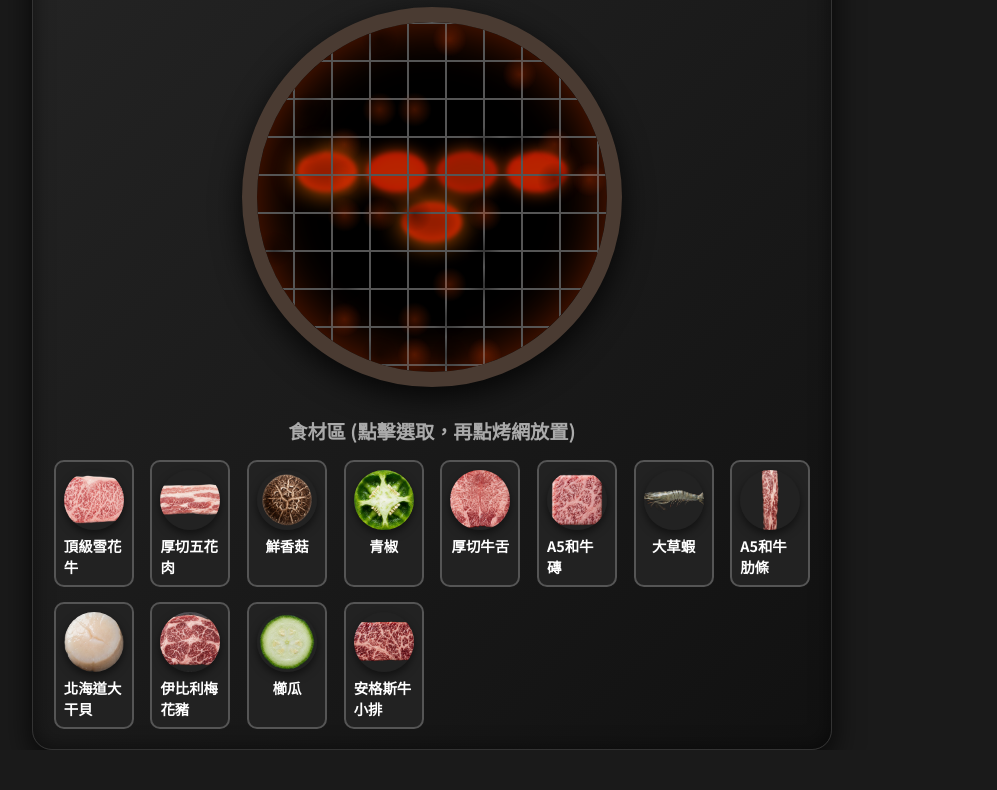
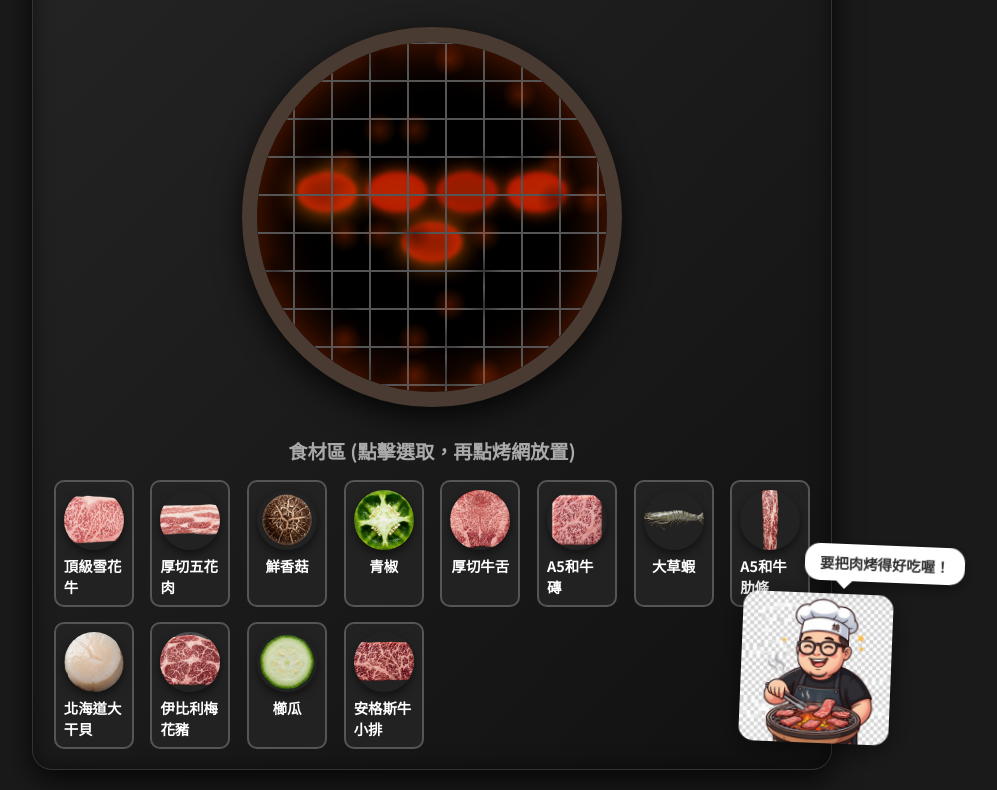
Before and after one commit to Van978/yakiniku-game, a plain HTML site: page index.html in a window 1280 px wide. Shown: the part 599-1389 px from the top of the page, without its empty margins (208-1205 px from the left). Before the commit the page ends 1349 px from the top, so only its background shows below. Drawn offline with Linux system fonts and the light colour scheme.

Commit message:
fix: adjust mascot position and size to prevent layout blocking

```diff
--- a/style.css
+++ b/style.css
@@ -25,7 +25,7 @@ body {
 }
 
 .game-container {
-    width: 100%;
+    width: 95%;
     max-width: 800px;
     padding: 20px;
     background: linear-gradient(135deg, #2a2a2a 0%, #111 100%);
@@ -33,6 +33,7 @@ body {
     box-shadow: 0 10px 30px rgba(0,0,0,0.8), inset 0 0 20px rgba(0,0,0,0.5);
     border: 1px solid #333;
     position: relative;
+    margin: 20px auto;
 }
 
 header {
@@ -58,14 +59,14 @@ h1 {
     border: 1px solid #444;
 }
 
-/* 代言人 Kye君 樣式 */
+/* 代言人 Kye君 樣式 - 修正為絕對定位且不佔空間 */
 .mascot-container {
     position: absolute;
-    right: 20px;
-    top: 10px;
-    width: 100px;
-    height: 100px;
-    z-index: 100;
+    right: -60px; /* 移到右側容器外，不擠壓內容 */
+    bottom: 20px;
+    width: 150px;
+    height: 150px;
+    z-index: 101;
     pointer-events: none;
     animation: mascotFloat 3s ease-in-out infinite;
 }
@@ -75,32 +76,32 @@ h1 {
     height: 100%;
     object-fit: contain;
     filter: drop-shadow(0 5px 15px rgba(0,0,0,0.5));
+    border-radius: 15px; /* 給圖樣一點圓角感 */
 }
 
 .mascot-speech {
     position: absolute;
-    top: -40px;
-    right: 50%;
+    top: -50px;
+    left: -20px;
     background: white;
     color: #333;
-    padding: 6px 12px;
-    border-radius: 12px;
-    font-size: 0.85rem;
+    padding: 8px 15px;
+    border-radius: 15px;
+    font-size: 0.9rem;
     font-weight: bold;
     white-space: nowrap;
-    box-shadow: 0 4px 12px rgba(0,0,0,0.3);
+    box-shadow: 0 5px 15px rgba(0,0,0,0.4);
     opacity: 0;
-    transform: translateX(50%) translateY(10px);
+    transform: translateY(10px);
     animation: speechFade 8s ease-in-out infinite;
 }
 
-/* 對話泡泡的小箭頭 */
+/* 對話泡泡的小箭頭 (修正方向) */
 .mascot-speech::after {
     content: '';
     position: absolute;
     bottom: -8px;
-    left: 50%;
-    transform: translateX(-50%);
+    left: 20%;
     border-left: 8px solid transparent;
     border-right: 8px solid transparent;
     border-top: 8px solid white;
```
